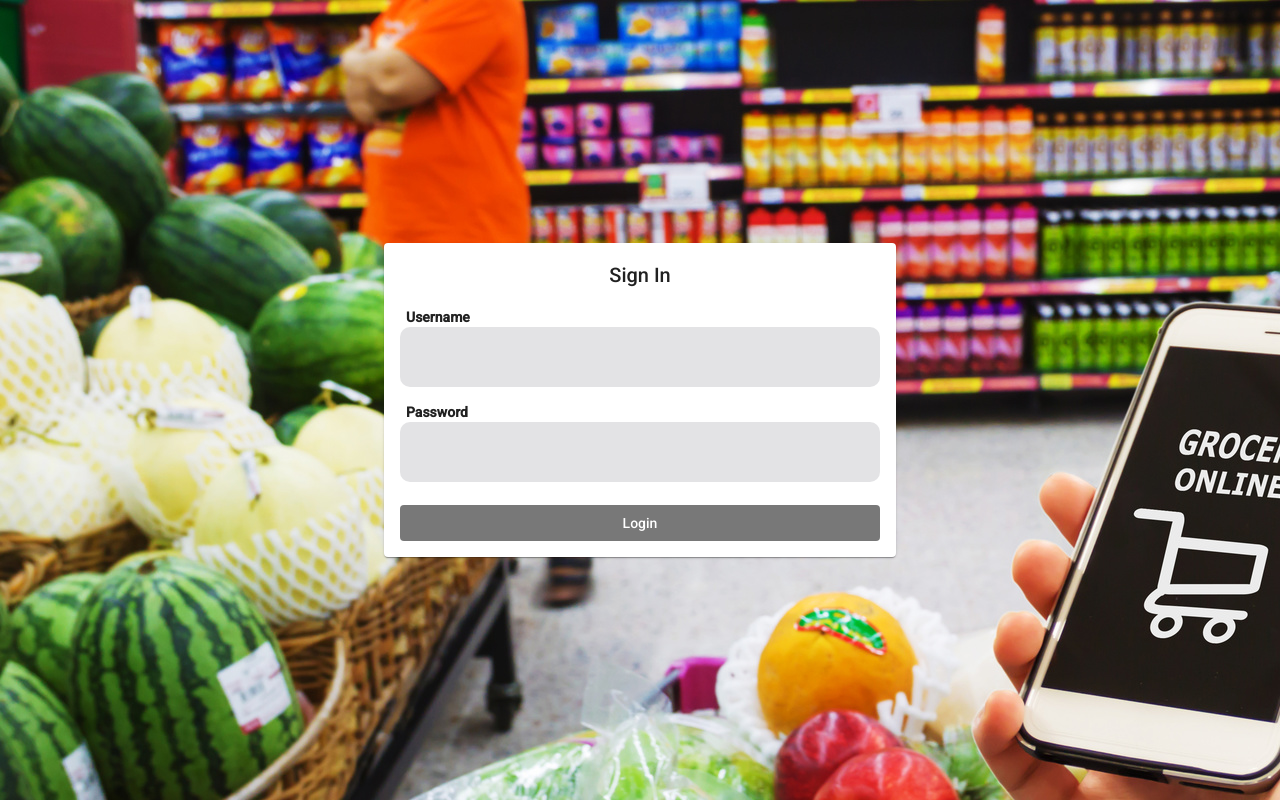
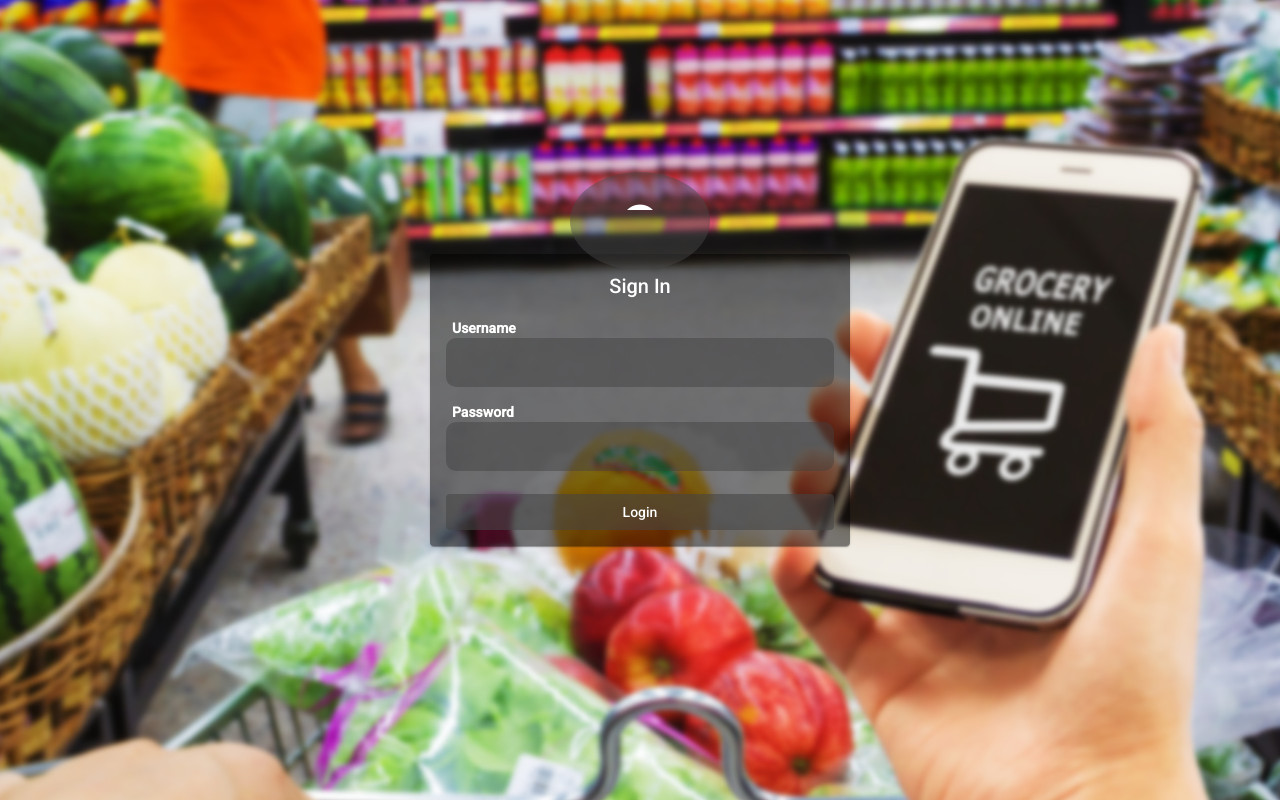
Before and after one commit to israelsantana01/product-app, an Angular app in the folder product-app-client/: page /auth in a window 1280 px wide. Built offline with nearby package versions, Linux system fonts and the light colour scheme.

Commit message:
Improve the layout of AuthPage.

```diff
--- a/product-app-client/src/app/models/products.model.ts
+++ b/product-app-client/src/app/models/products.model.ts
@@ -3,4 +3,5 @@ export class Product {
   barcode: string;
   description: string;
   price: number;
+  imageUrl: string;
 }
--- a/product-app-client/src/app/pages/auth/auth.page.html
+++ b/product-app-client/src/app/pages/auth/auth.page.html
@@ -34,7 +34,12 @@
   </div>
 </div> -->
 <mat-card *ngIf="form">
-  <h2>Sign In</h2>
+  <div class="login-header">
+    <div class="icon-wrapper">
+      <mat-icon>person</mat-icon>
+    </div>
+    <h2>Sign In</h2>
+  </div>
   <form [formGroup]="form">
     <div class="form-group">
       <label for="username">Username</label>
--- a/product-app-client/src/app/pages/auth/auth.page.scss
+++ b/product-app-client/src/app/pages/auth/auth.page.scss
@@ -6,14 +6,37 @@
   align-items: center;
   height: 100%;
   background-image: url(../../../assets/img/grocery.jpg);
+  background-position: center;
   background-repeat: no-repeat;
+  padding: 1em;
 
   mat-card {
-    width: 40%;
-    min-width: 25em;
-    max-width: 50em;
-    h2 {
-      text-align: center;
+    width: 100%;
+    max-width: 30em;
+    background-color: rgba(0, 0, 0, 0.5);
+
+    .login-header {
+      display: flex;
+      justify-content: center;
+      flex-wrap: wrap;
+      color: #ffffff;
+
+      .icon-wrapper {
+        margin-top: -7em;
+        background-color: rgba(73, 73, 73, 0.459);
+        border-radius: 50%;
+        padding: 1em;
+
+        mat-icon {
+          width: 100%;
+          font-size: 8em;
+        }
+      }
+
+      h2 {
+        text-align: center;
+        width: 100%;
+      }
     }
 
     form {
@@ -26,7 +49,7 @@
         }
 
         label {
-          background-color: white;
+          color: #ffffff;
           margin-left: 4px;
           padding: 2px;
           font-weight: bolder;
@@ -38,11 +61,11 @@
           border: none;
           outline: none;
           border-radius: 10px;
-          padding: 0px 19px;
-          background: #45455526;
-          height: 60px;
+          padding: 1em;
+          background: #3f3f3f75;
           width: 100%;
-          font-size: 18px;
+          font-size: 14px;
+          color: white;
         }
 
         input:focus {
@@ -58,7 +81,7 @@
       }
 
       .background {
-        background-color: #454545b8;
+        background-color: #45454594;
       }
     }
   }
--- a/product-app-client/src/app/pages/product-form/product-form.page.html
+++ b/product-app-client/src/app/pages/product-form/product-form.page.html
@@ -40,7 +40,9 @@
     </div>
   </div>
 </div> -->
+<div class="page-header">
 
+</div>
 <div class="page-content">
   <mat-card *ngIf="form">
     <mat-card-header>
@@ -78,7 +80,7 @@
         </div>
         <div class="form-group">
           <div class="d-flex align-items-center">
-            <input class="input-form" type="file" id="image" placeholder="image" formControlName="image">
+            <input class="input-form" (change)="onFileChanged($event)" type="file" id="image" placeholder="image" formControlName="image">
           </div>
           <small *ngIf="form.get('price').invalid && form.get('price').touched">Invalid Field</small>
         </div>
@@ -92,13 +94,13 @@
           </button>
         </div>
         <div class="p-2" *ngIf="editMode; else elseBlock">
-          <button mat-strocked-button class="save-button" (click)="submit()" [disabled]="form.invalid" mat-button>
+          <button mat-strocked-button class="save-button" [class.invalidSaveChanges]="form.invalid" (click)="submit()" [disabled]="form.invalid" mat-button>
             <mat-icon>save</mat-icon>&nbsp; Save Changes
           </button>
         </div>
         <ng-template #elseBlock>
           <div class="p-2">
-            <button  class="add-button" (click)="submit()" [disabled]="form.invalid" mat-button>
+            <button  class="add-button" [class.invalidAdd]="form.invalid" (click)="submit()" [disabled]="form.invalid" mat-button>
               <mat-icon>add</mat-icon>&nbsp; Add
             </button>
           </div>
--- a/product-app-client/src/app/pages/product-form/product-form.page.scss
+++ b/product-app-client/src/app/pages/product-form/product-form.page.scss
@@ -41,9 +41,17 @@ mat-card {
     color: white;
   }
 
+  .invalidSaveChanges {
+    background-color: #605d65;
+  }
+
   .add-button {
     background-color: #008000e3;
     color: white;
+  }
+
+  .invalidAdd {
+    background-color: #605d65;
   }
 
   .save-button {
--- a/product-app-client/src/app/pages/product-form/product-form.page.ts
+++ b/product-app-client/src/app/pages/product-form/product-form.page.ts
@@ -17,6 +17,7 @@ export class ProductFormPage implements OnInit {
   form: FormGroup;
   editMode = false;
   product: Product;
+  selectedImage: File;
 
   constructor(
     private productService: ProductsService,
@@ -56,9 +57,13 @@ export class ProductFormPage implements OnInit {
       }),
       image: new FormControl(null, {
         updateOn: 'change',
-        validators: this.product ? [] : []
+        validators: this.product ? [] : [Validators.required]
       })
     });
+  }
+
+  onFileChanged(event: Event) {
+    this.selectedImage = (event.target as HTMLInputElement).files[0];
   }
 
   submit() {
@@ -66,16 +71,18 @@ export class ProductFormPage implements OnInit {
       return;
     }
 
-    const value: Product = {
-      id: this.product ? this.product.id : null,
-      ...this.form.value
-    };
+    // const value: Product = {
+    //   id: this.product ? this.product.id : null,
+    //   ...this.form.value
+    // };
 
-    this.productService.addProduct(value).subscribe(product => {
-      this.router.navigate(['/admin', 'products']);
+    // this.productService.addProduct(value).subscribe(product => {
+    //   this.router.navigate(['/admin', 'products']);
 
-      this.openSnackBar('Added successfully', 'Undo', product);
-    });
+    //   this.openSnackBar('Added successfully', 'Undo', product);
+    // });
+    console.log(this.form.value);
+    console.log(this.selectedImage);
   }
 
 
--- a/product-app-client/src/app/pages/products/products.page.ts
+++ b/product-app-client/src/app/pages/products/products.page.ts
@@ -35,6 +35,7 @@ export class ProductsPage implements OnInit, OnDestroy {
     this.dataSource.paginator = this.paginator;
     this.dataSource.sort = this.sort;
     this.subscription = this.productsService.products.subscribe(products => {
+      console.log(products);
       this.dataSource.data = products;
 
     });
```
Also changed, not shown: product-app-client/src/assets/img/grocery.jpg.
